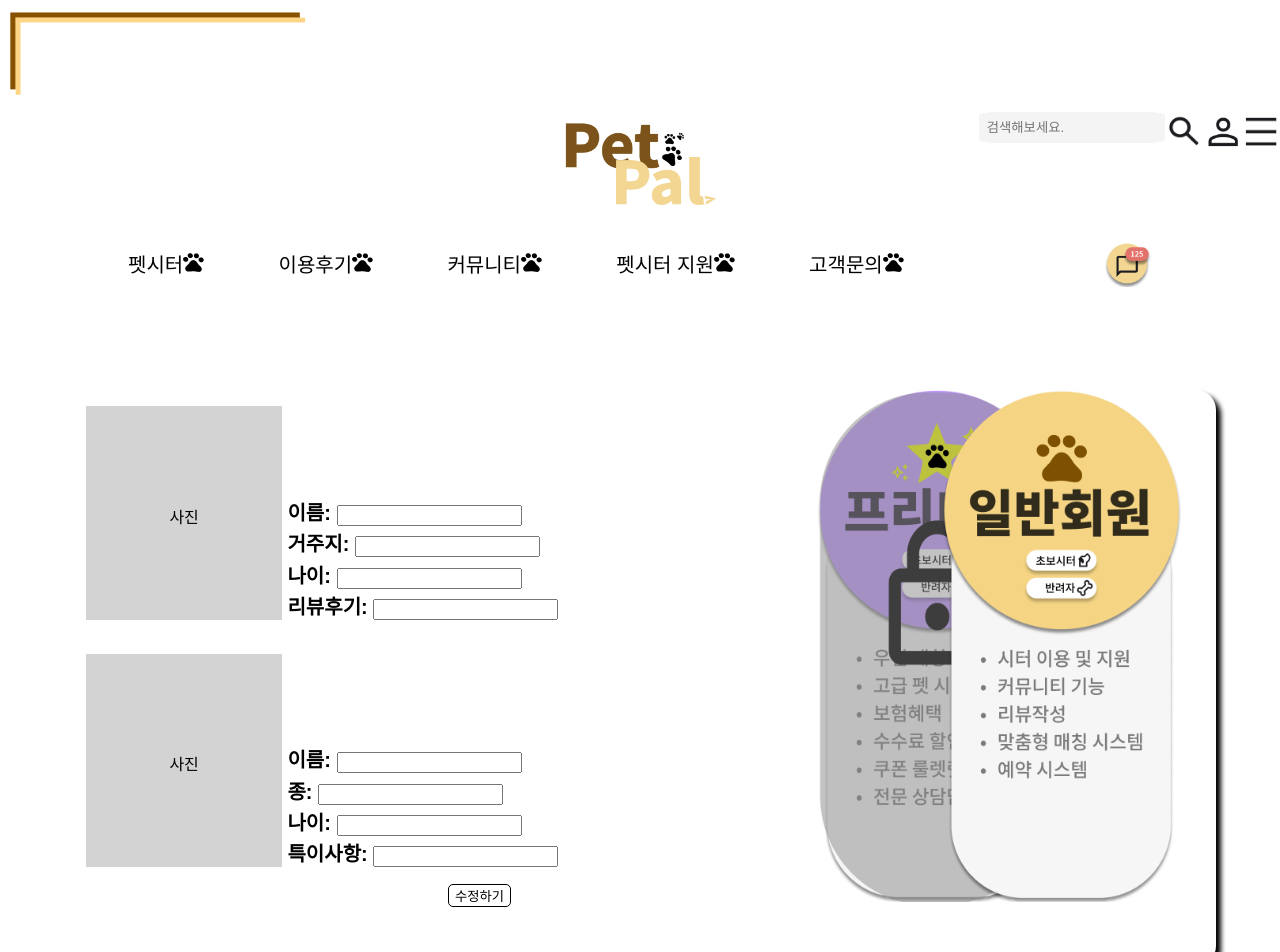
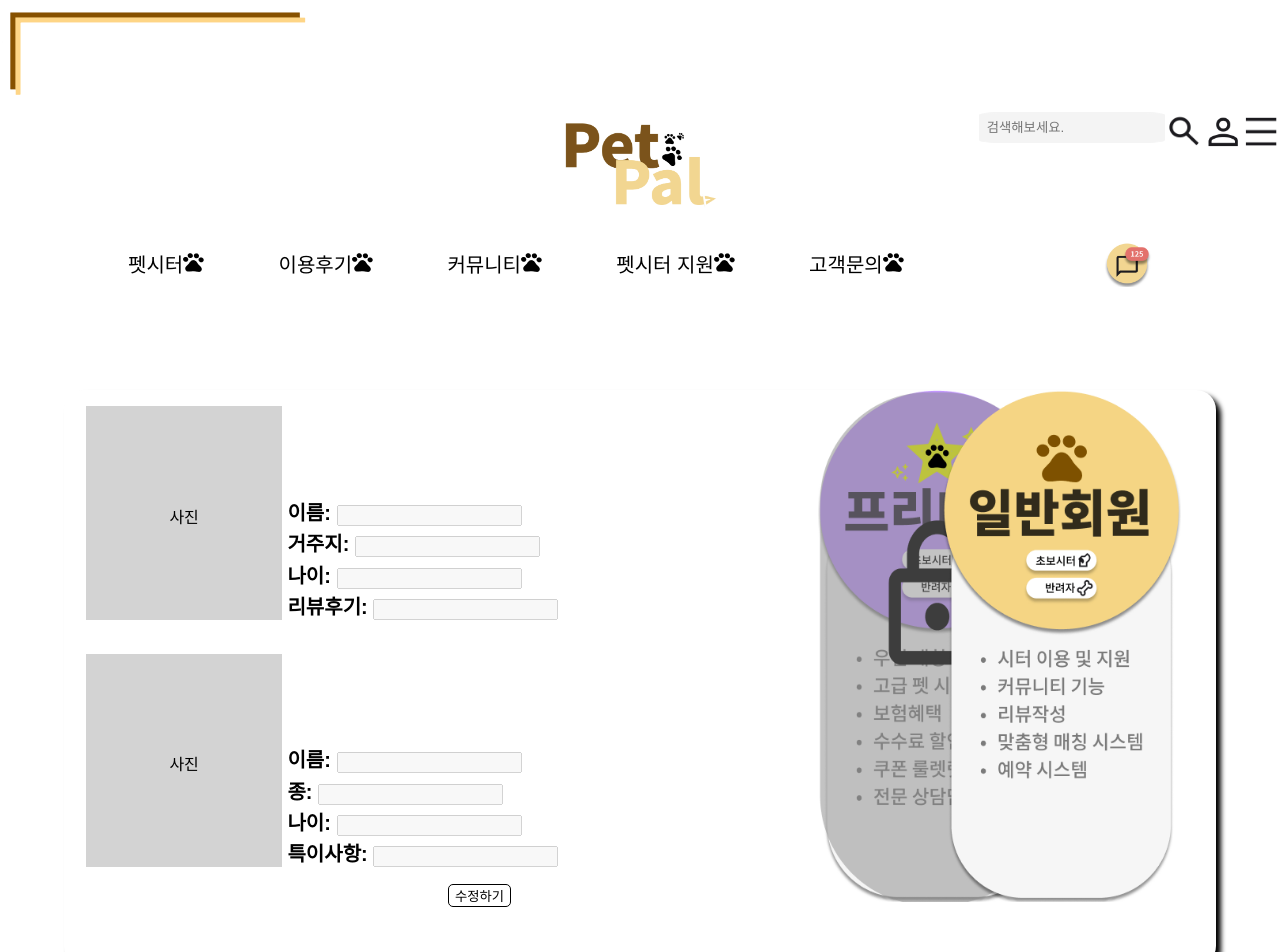
Before and after one commit to PetPal-KITLION/Front-End, a React (Create React App) app in the folder petpal/: page /profile in a window 1280 px wide. Shown: the top 952 px of the page. Built offline with nearby package versions, Linux system fonts and the light colour scheme.

Commit message:
style: modifyButton disalbed

```diff
--- a/petpal/src/components/ProfileContainer.jsx
+++ b/petpal/src/components/ProfileContainer.jsx
@@ -45,7 +45,7 @@ const ProfileContainer = () => {
                 <input
                   value={values.personName}
                   name="personName"
-                  readOnly={modify === "yes" ? false : true}
+                  disabled={modify === "yes" ? false : true}
                   onChange={handleChange}
                 />
               </p>
@@ -54,7 +54,7 @@ const ProfileContainer = () => {
                 <input
                   value={values.personAddress}
                   name="personAddress"
-                  readOnly={modify === "yes" ? false : true}
+                  disabled={modify === "yes" ? false : true}
                   onChange={handleChange}
                 />
               </p>
@@ -63,7 +63,7 @@ const ProfileContainer = () => {
                 <input
                   value={values.personAge}
                   name="personAge"
-                  readOnly={modify === "yes" ? false : true}
+                  disabled={modify === "yes" ? false : true}
                   onChange={handleChange}
                 />
               </p>
@@ -72,7 +72,7 @@ const ProfileContainer = () => {
                 <input
                   value={values.personReview}
                   name="personReview"
-                  readOnly={modify === "yes" ? false : true}
+                  disabled={modify === "yes" ? false : true}
                   onChange={handleChange}
                 />
               </p>
@@ -88,7 +88,7 @@ const ProfileContainer = () => {
                 <input
                   value={values.animalName}
                   name="animalName"
-                  readOnly={modify === "yes" ? false : true}
+                  disabled={modify === "yes" ? false : true}
                   onChange={handleChange}
                 />
               </p>
@@ -97,7 +97,7 @@ const ProfileContainer = () => {
                 <input
                   value={values.animalSpecies}
                   name="animalSpecies"
-                  readOnly={modify === "yes" ? false : true}
+                  disabled={modify === "yes" ? false : true}
                   onChange={handleChange}
                 />
               </p>
@@ -106,7 +106,7 @@ const ProfileContainer = () => {
                 <input
                   value={values.animalAge}
                   name="animalAge"
-                  readOnly={modify === "yes" ? false : true}
+                  disabled={modify === "yes" ? false : true}
                   onChange={handleChange}
                 />
               </p>
@@ -115,7 +115,7 @@ const ProfileContainer = () => {
                 <input
                   value={values.animalFeature}
                   name="animalFeature"
-                  readOnly={modify === "yes" ? false : true}
+                  disabled={modify === "yes" ? false : true}
                   onChange={handleChange}
                 />
               </p>
```
